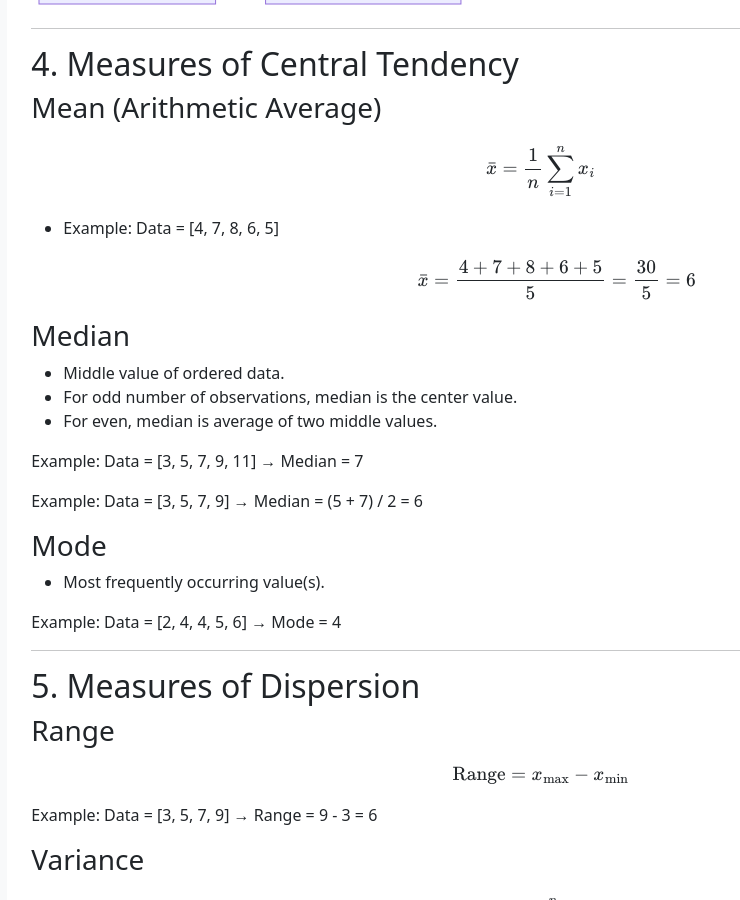
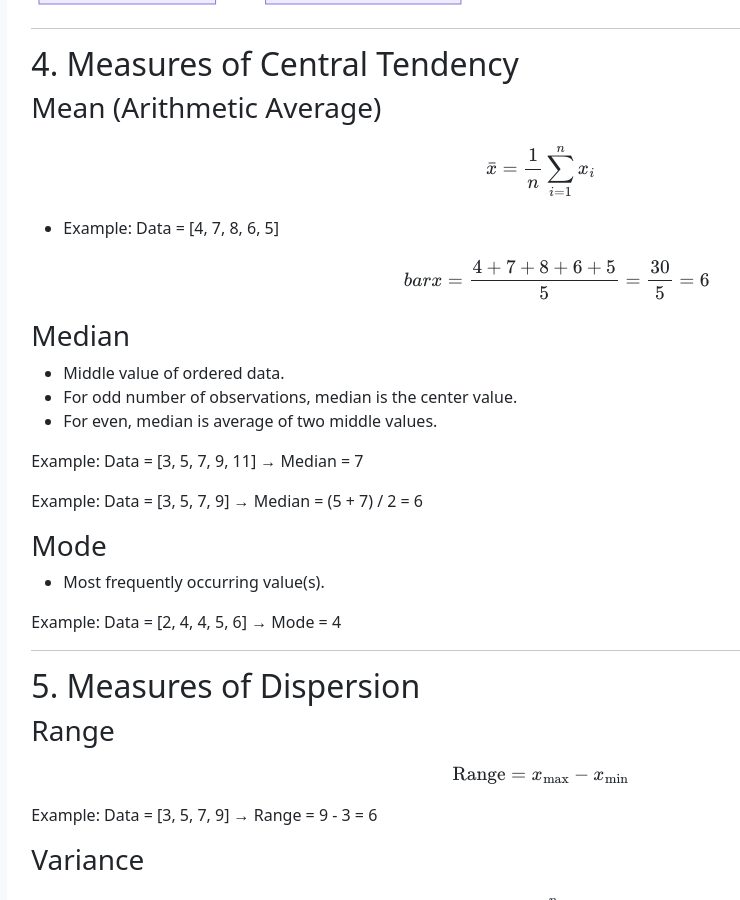
Before and after one commit to buribalkan/Statistics, a Jekyll site: the page built from Foundations-of-Statistics.md, in a window 1280 px wide and 900 px high, scrolled down 1163 px. Shown: the whole window, without its empty margins (206-946 px from the left). Built offline with Jekyll 4.4.1, drawn with Linux system fonts in a browser that asks for light colours; nearby versions of some CDN libraries; our own code applies the rules of GitHub Pages for plain Markdown files.

Commit message:
Update Foundations-of-Statistics.md

```diff
--- a/Foundations-of-Statistics.md
+++ b/Foundations-of-Statistics.md
@@ -65,7 +65,7 @@ $$
 
 
   $$
-  \bar{x} = \frac{4 + 7 + 8 + 6 + 5}{5} = \frac{30}{5} = 6
+  bar{x} = \frac{4 + 7 + 8 + 6 + 5}{5} = \frac{30}{5} = 6
   $$
 
 ### Median
```
